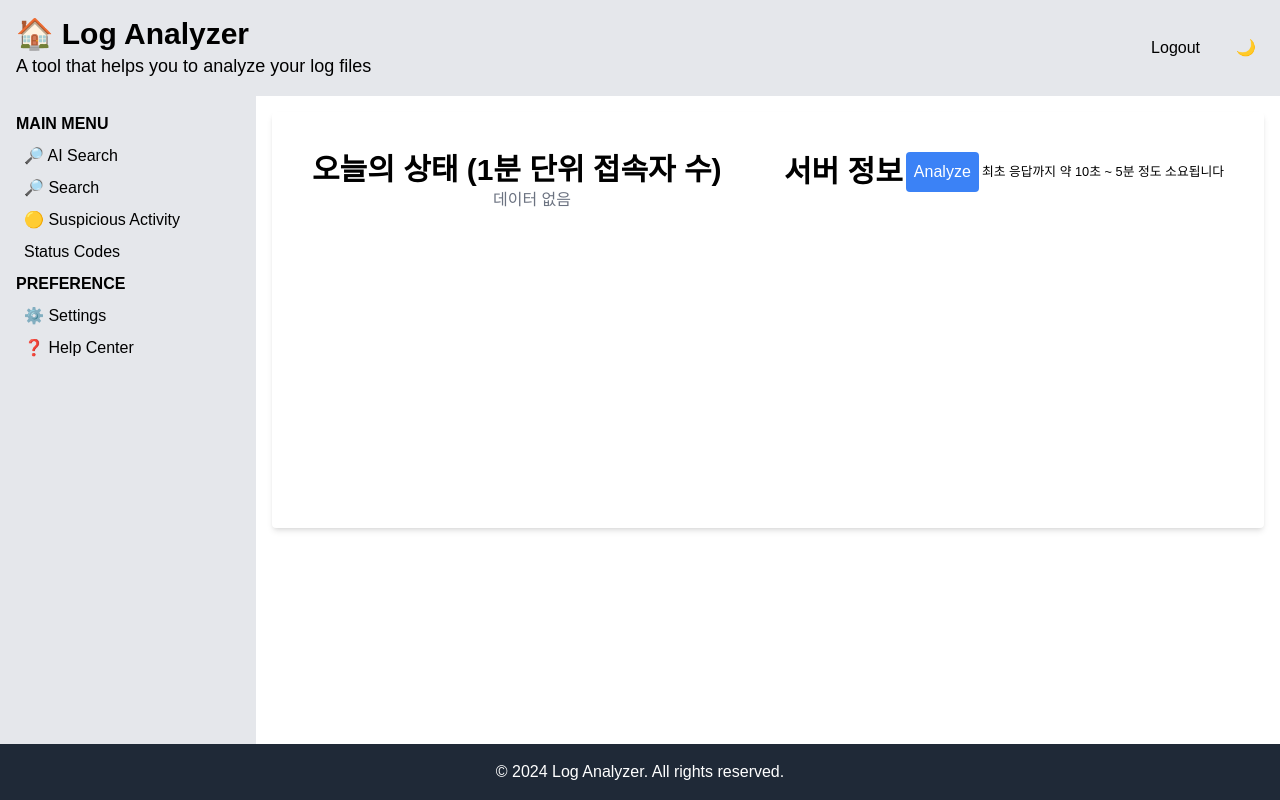
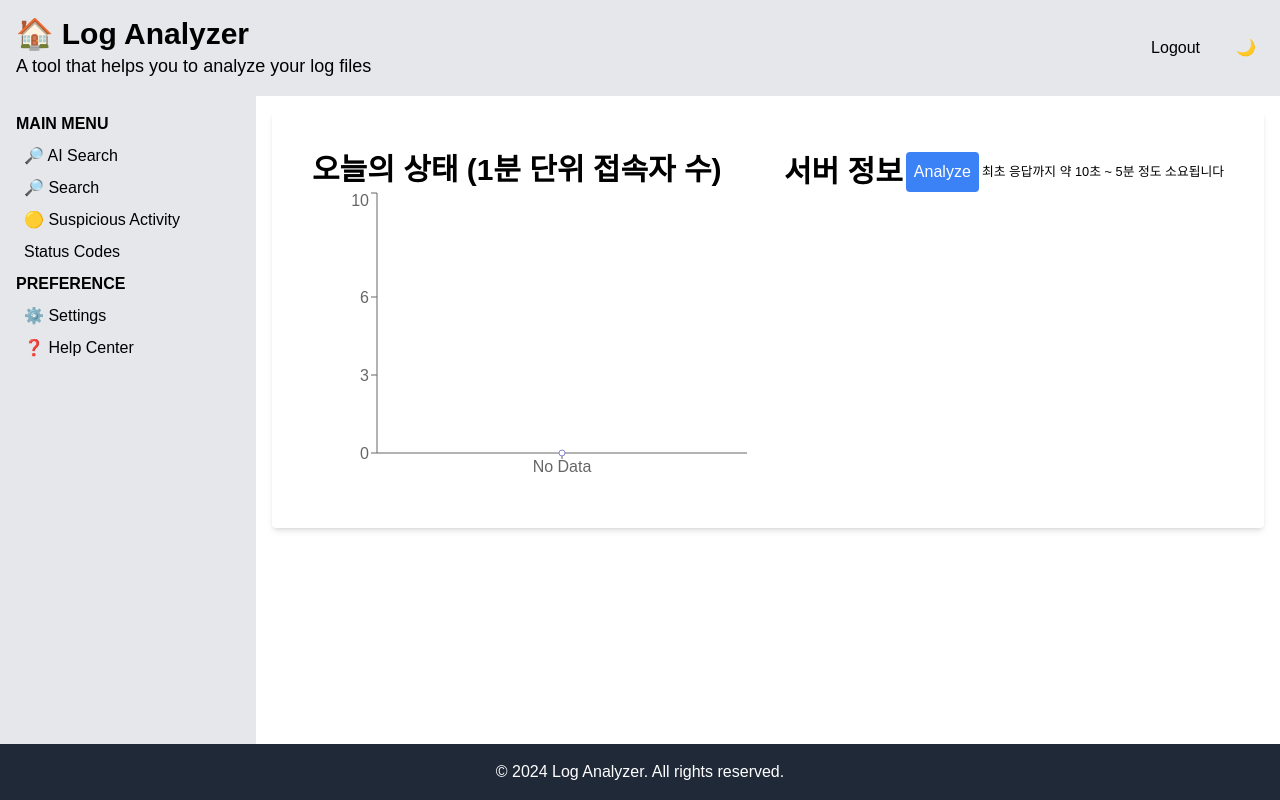
Before and after one commit to lamaBread/LogAnalyzer, a Next.js app in the folder frontend/: page / in a window 1280 px wide. Built offline with nearby package versions, Linux system fonts and the light colour scheme; no server answers.

Commit message:
그래프 시각화

```diff
--- a/frontend/app/page.tsx
+++ b/frontend/app/page.tsx
@@ -36,7 +36,7 @@ export default function Page() {
   useEffect(() => {
     const fetchVisitorData = async () => {
       try {
-        const response = await fetch("http://localhost:8445/APIs/log_visitors.php");
+        const response = await fetch("http://localhost:8445/APIs/log_graph.php");
         if (!response.ok) throw new Error("Failed to fetch visitor data");
 
         const data: VisitorData[] = await response.json();
@@ -90,8 +90,7 @@ export default function Page() {
       <div className="w-1/2 p-2 bg-white rounded-lg dark:bg-gray-800">
        <h1 className="text-3xl font-bold">오늘의 상태 (1분 단위 접속자 수)</h1>
         <ResponsiveContainer width="100%" height={300}>
-          {visitorData.length > 0 ? (
-            <LineChart data={visitorData}>
+          <LineChart data={visitorData.length > 0 ? visitorData : [{ time: "No Data", count: 0 }]}>
             <XAxis
               dataKey="time"
               tickFormatter={(tick: any) => String(tick)}
@@ -101,9 +100,6 @@ export default function Page() {
             <Tooltip />
             <Line type="monotone" dataKey="count" stroke="#8884d8" dot={false} />
           </LineChart>
-          ) : (
-            <p className="text-center text-gray-500">데이터 없음</p> // 데이터가 없을 때 메시지 표시
-          )}
         </ResponsiveContainer>
       </div>
 
```
Lines whose indentation alone changed are shown as unchanged.
